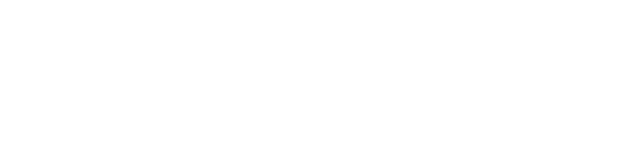
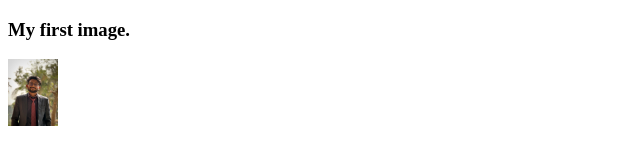
Before and after one commit to mamunmashuq/my-first-github-repo, a plain HTML site: page index.html in a window 1280 px wide. Shown: the whole page, without its empty margins (0-640 px from the left). Drawn offline with Linux system fonts and the light colour scheme.

Commit message:
Add my first image

```diff
--- a/index.html
+++ b/index.html
@@ -6,6 +6,7 @@
     <title>My first commit</title>
 </head>
 <body>
-
+    <h3>My first image.</h3>
+    <img width="50" src="WhatsApp Image 2024-10-25 at 19.18.42_ca1ef926.jpg" alt="">
 </body>
 </html>
```
Also changed, not shown: WhatsApp Image 2024-10-25 at 19.18.42_ca1ef926.jpg (added).
